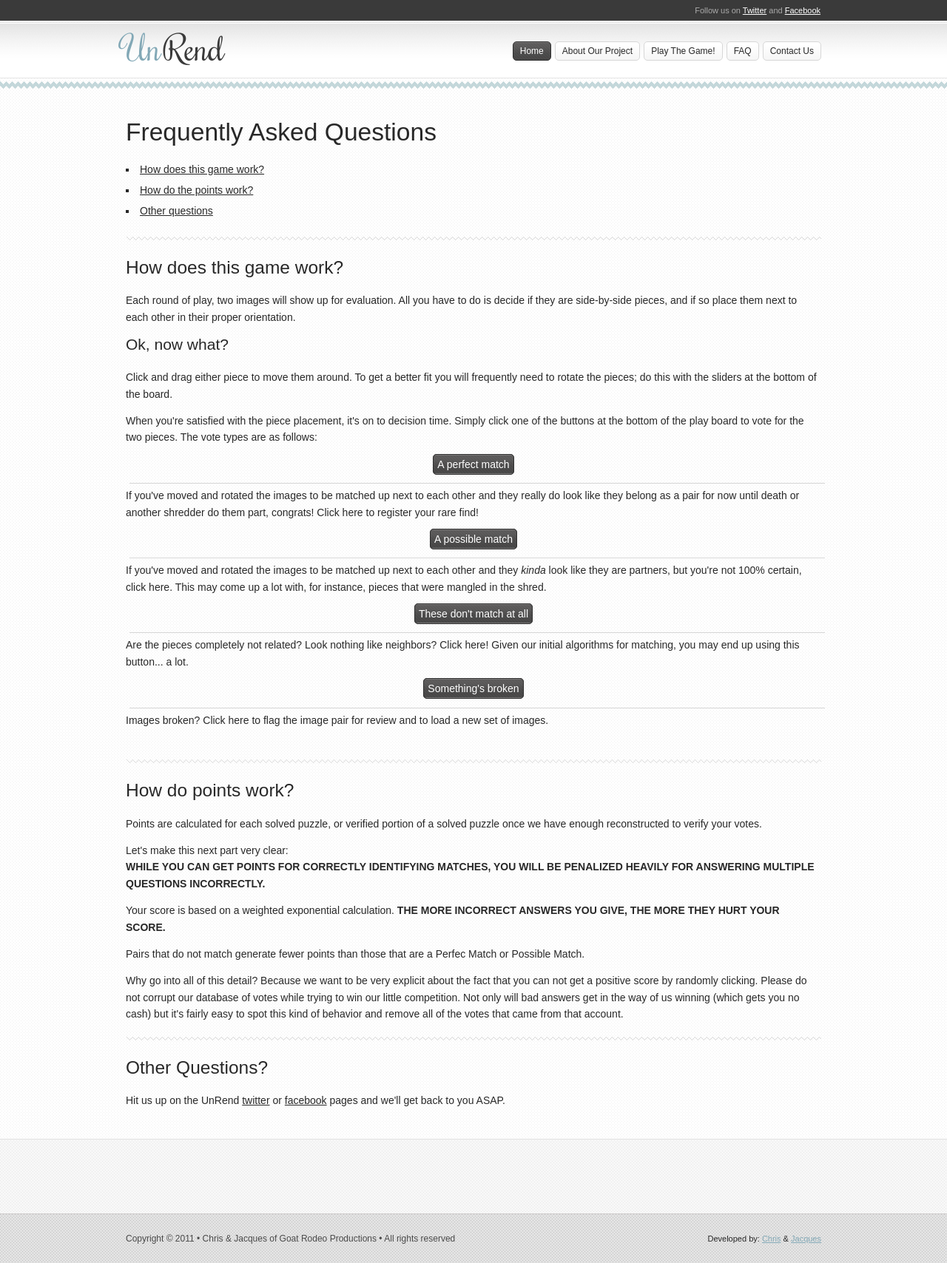
After one commit to betaorbust/crowdshred, a Django app: page /faq/ in a window 1280 px wide. The commit adds this page. Shown: the whole page at 74% size. Run offline with Django 3.2, Linux system fonts and the light colour scheme; parts of the project's set-up code (start-up, migrations or seed data) failed here and were passed over; some libraries are stand-ins or nearby versions.

Commit message:
Added FAQ and styling changes.

```diff
--- a/project/static/css/style.css
+++ b/project/static/css/style.css
@@ -5,6 +5,19 @@ p{
     font-size:14px;
     line-height:1.6;
 }
+
+p {
+	margin:0 0 1em 0;
+	padding:5;
+}
+a {
+	text-decoration:underline;
+	color: #282828;
+}
+
+a, a:link, a:visited, a:focus {
+	text-decoration:underline;
+	outline:none;}
 
 #board{
     width:640px;
@@ -32,9 +45,16 @@ div.sliderContainer {
 
 
 .logo {
-	padding:20px 5px 15px 5px;
+	padding:26px 5px 15px 5px;
 	float:left;
 	line-height:.5;
+    text-decoration:none;
+}
+.logo a, .logo a span{
+    text-decoration:none;
+    font-size:46px;
+    margin-top:20px;
+    display:inline;
 }
 
 .txt_slide_left h4, .txt_video_left h4 {
@@ -61,6 +81,7 @@ div.sliderContainer {
     margin-right:auto;
     margin-left:auto;
     float:none;
+    text-decoration:none;
 
 }
 
@@ -119,11 +140,58 @@ a.splashReadMore{
 	behavior: url(/static/js/template/PIE.htc);
 	text-align:center;
 	display:block;
-	width:150px;
+	width:170px;
 	margin-right:auto;
 	margin-left:auto;
+    text-decoration:none;
 }
 
 .slide_pic_right {
     padding-top: 80px;
 }
+
+span.voteButton{
+    padding:5px;
+    margin: 5px;
+    font-size:14px;
+	background:url(/static/images/template/bg_nav.png) repeat 1px 1px #fff;
+	border:1px solid #d7d7d7;
+	-moz-border-radius:5px;
+	-webkit-border-radius:5px;
+	border-radius:5px;
+	border:1px solid #d7d7d7;
+	behavior: url(/static/js/template/PIE.htc);
+
+    /* TEST */
+    color:#FFF;
+    background-color:#2f2f2f;
+    background:url(/static/images/template/current.png) repeat;
+	border:1px solid #2f2f2f;
+    text-decoration:none;
+}
+.text-center{
+    text-align:center;
+}
+
+.divider_thin_space {
+	clear:both;
+	width:100%;
+	border-top:1px solid #d7d7d7;
+	margin: 5px;
+	display:block;
+}
+span.italic{
+    font-style:italic;
+}
+.bold{
+    font-weight:bold;
+}
+
+ul.sf-menu > li > a  {
+	color:#282828;
+	display:block;
+	line-height:24px;
+	padding:0 9px;
+	font-size:12px;
+    text-decoration:none;
+}
--- a/project/templates/base.html
+++ b/project/templates/base.html
@@ -21,8 +21,8 @@
 	<div id="top_full">
 		<div class="container_12">
 			<div class="social_top">
-        		<em>Follow us</em> on <a class="hsample_01" href="http://twitter.com/#!/unrend">Twitter</a>,
-                <a class="hsample_01" href="#">Facebook</a> and <a class="hsample_01" href="#">Google+</a>
+        		Follow us on <a class="hsample_01" href="http://twitter.com/#!/unrend">Twitter</a> and
+                <a class="hsample_01" href="https://www.facebook.com/unrend">Facebook</a>
         	</div><!--/ social_top-->
     	</div><!--/ container_12-->
  	</div><!--/ top_full-->
@@ -31,7 +31,7 @@
             <div class="logo">
                 <a href="/">
                     <!-- <img src="" width="171" height="43" alt=""> -->
-                    Un<span>Rend</span> logo
+                    Un<span>Rend</span>
                 </a>
             </div><!--/ logo-->
                 <div class="nav-menu">
@@ -39,6 +39,7 @@
                         <li class="current-menu-item"><a href="/">Home</a></li>
                         <li><a href="/about/">About Our Project</a></li>
                         <li><a href="/game/">Play The Game!</a></li>
+                        <li><a href="/faq/">FAQ</a></li>
                         <li><a href="#">Contact Us</a></li>
                     </ul>
                 </div><!--/ nav-->
--- /dev/null
+++ b/project/templates/faq.html
@@ -0,0 +1,61 @@
+{% extends "base.html" %}
+
+{% block bottomHead %}
+    <script src="{{STATIC_URL}}js/jquery.anchor.js" type="text/javascript"></script>
+{% endblock %}
+
+{% block structure %}
+   <div id="sidebar_right" class="middle">
+      <div class="container_11">
+			{% block content %}
+			    <h1>Frequently Asked Questions</h1>
+                <ul class="ordered-type1">
+                    <li><a href="#gameAnchor" rel="" class="anchorLink">How does this game work?</a></li>
+                    <li><a href="#pointsAnchor" rel="" class="anchorLink">How do the points work?</a></li>
+                    <li><a href="#otherAnchor" rel="" class="anchorLink">Other questions</a></li>
+                </ul>
+			    <div class="divider"></div>
+                <h3>How does this game work?<a name="gameAnchor" id="gameAnchor"></a></h3>
+                <p>Each round of play, two images will show up for evaluation. All you have to do is decide if they are side-by-side pieces, and if so place them next to each other in their proper orientation.</p>
+                <h4>Ok, now what?</h4>
+                <p>Click and drag either piece to move them around. To get a better fit you will frequently need to rotate the pieces; do this with the sliders at the bottom of the board.</p>
+                <p>When you're satisfied with the piece placement, it's on to decision time. Simply click one of the buttons at the bottom of the play board to vote for the two pieces. The vote types are as follows:</p>
+                <div class="columns2">
+                    <div class="column">
+                        <p class="text-center"><span class="voteButton">A perfect match</span></p>
+                        <div class="divider_thin_space"></div>
+                        <p>If you've moved and rotated the images to be matched up next to each other and they really do look like they belong as a pair for now until death or another shredder do them part, congrats! Click here to register your rare find!</p>
+                    </div>
+                    <div class="column">
+                        <p class="text-center"><span class="voteButton">A possible match</span></p>
+                        <div class="divider_thin_space"></div>
+                        <p>If you've moved and rotated the images to be matched up next to each other and they <span class="italic">kinda</span> look like they are partners, but you're not 100% certain, click here. This may come up a lot with, for instance, pieces that were mangled in the shred.</p>
+                    </div>
+                    <div class="column">
+                         <p class="text-center"><span class="voteButton">These don't match at all</span></p>
+                        <div class="divider_thin_space"></div>
+                         <p>Are the pieces completely not related? Look nothing like neighbors? Click here! Given our initial algorithms for matching, you may end up using this button... a lot.</p>
+                    </div>
+                    <div class="column">
+                        <p class="text-center"><span class="voteButton">Something's broken</span></p>
+                        <div class="divider_thin_space"></div>
+                        <p>Images broken? Click here to flag the image pair for review and to load a new set of images.</p>
+                    </div>
+                </div>
+                <div class="clear"></div>
+                <div class="divider"></div>
+                <h3>How do points work?<a name="pointsAnchor" id="pointsAnchor"></a></h3>
+                <p>Points are calculated for each solved puzzle, or verified portion of a solved puzzle once we have enough reconstructed to verify your votes.</p>
+                <p>Let's make this next part very clear:<br />
+                <span class="bold">WHILE YOU CAN GET POINTS FOR CORRECTLY IDENTIFYING MATCHES, YOU WILL BE PENALIZED HEAVILY FOR ANSWERING MULTIPLE QUESTIONS INCORRECTLY.</span></p>
+                <p>Your score is based on a weighted exponential calculation. <span class="bold">THE MORE INCORRECT ANSWERS YOU GIVE, THE MORE THEY HURT YOUR SCORE.</span></p>
+                <p>Pairs that do not match generate fewer points than those that are a Perfec Match or Possible Match.</p>
+                <p>Why go into all of this detail? Because we want to be very explicit about the fact that you can not get a positive score by randomly clicking. Please do not corrupt our database of votes while trying to win our little competition. Not only will bad answers get in the way of us winning (which gets you no cash) but it's fairly easy to spot this kind of behavior and remove all of the votes that came from that account.</p>
+                <div class="divider"></div>
+			     <h3>Other Questions?<a name="otherAnchor" id="otherAnchor"></a></h3>
+                <p>Hit us up on the UnRend <a href="http://twitter.com/unrend">twitter</a> or <a href="http://www.facebook.com/unrend">facebook</a> pages and we'll get back to you ASAP.</p>
+			{% endblock content %}
+         	<div class="clear"></div>
+     </div><!--/ container_11-->
+    </div><!--/ sidebar_right-->
+{% endblock %}
--- a/project/urls.py
+++ b/project/urls.py
@@ -14,6 +14,7 @@ urlpatterns = patterns('',
     # testing hacks
     url(r'^game/', TemplateView.as_view(template_name='game.html'), name='game'),
     url(r'^about/', TemplateView.as_view(template_name='about.html'), name='about'),
+    url(r'^faq/', TemplateView.as_view(template_name='faq.html'), name='faq'),
 )
 
 # Static URLs
```
